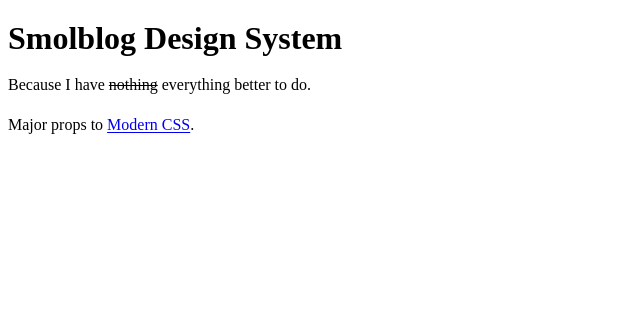
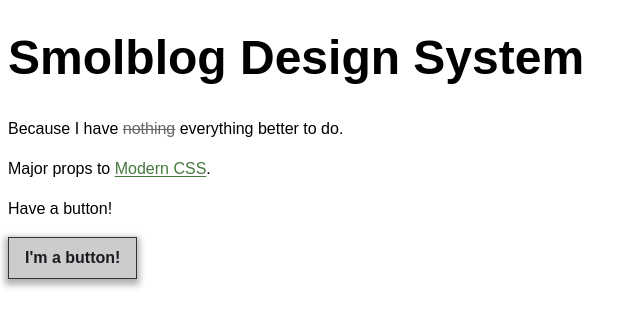
Before and after one commit to smolblog/design-book, a SvelteKit app: page / in a window 1280 px wide. Shown: the top 326 px of the page, without its empty margins (0-644 px from the left). Built offline with nearby package versions, Linux system fonts and the light colour scheme.

Commit message:
Make a button

```diff
--- /dev/null
+++ b/src/lib/atoms/Button.svelte
@@ -0,0 +1,41 @@
+<script lang="ts">
+	export let type: 'submit'|'reset'|null = null;
+	export let theme: 'secondary'|'primary'|'danger' = 'secondary';
+	export let disabled = false;
+</script>
+
+<style>
+	button {
+		font-size: 1rem;
+		border-radius: 0;
+		border: .1rem solid var(--color-secondary);
+		padding: .5em 1em;
+		display: inline-block;
+		background: var(--color-secondary-background);
+		font-weight: bold;
+		color: var(--color-foreground);
+		box-shadow: 0 .2rem .4rem .2rem rgba(0, 0, 0, 0.3);
+
+		&:active {
+			box-shadow: 0 .1rem .2rem .1rem rgba(0, 0, 0, 0.3);
+		}
+
+		&.primary {
+			background: var(--color-primary);
+			color: white;
+		}
+
+		&.danger {
+			background: var(--color-danger);
+			color: white;
+		}
+
+		&[disabled] {
+			opacity: 0.5;
+		}
+	}
+</style>
+
+<button {type} class={theme} {disabled}>
+	<slot/>
+</button>
--- /dev/null
+++ b/src/lib/styles/base.css
@@ -0,0 +1,99 @@
+body {
+	font-family: sans-serif;
+	accent-color: var(--color-primary);
+	color-scheme: var(--color-scheme);
+}
+
+a {
+	color: var(--color-primary);
+}
+
+h1, h2, h3, h4, h5, h6 {
+	margin-top: 1em;
+	margin-bottom: 1rem;
+}
+
+h1 {
+	font-size: 3rem;
+	margin: 2rem auto;
+}
+
+h2 {
+	font-size: 2rem;
+}
+
+h3 { font-size: 1.7rem; }
+h4 { font-size: 1.4rem; }
+h5 { font-size: 1.2rem; }
+h6 { font-size: 1rem; }
+
+p {
+	margin: 1rem auto;
+	line-height: 1.5;
+}
+
+blockquote {
+	margin-inline-start: calc(1em - .5rem);
+	border-inline-start: .5rem solid var(--color-primary);
+	padding-inline-start: 1em;
+
+	& cite {
+		display: block;
+		text-align: end;
+
+		&::before {
+			content: "—";
+			margin-inline-end: .25em;
+		}
+	}
+}
+
+dl {
+	& dt {
+		margin-block-start: 1em;
+		font-weight: bold;
+
+		&:after {
+			content: ":";
+		}
+	}
+
+	& dd {
+		margin-inline-start: 2em;
+		margin-block-end: 1em;
+	}
+}
+
+details {
+	padding: 1em;
+
+	& summary {
+		border: 1px solid var(--color-secondary);
+		margin-block-start: -1em;
+		margin-inline-start: -1em;
+		margin-inline-end: -1em;
+		padding: .75em;
+	}
+
+	& *:last-child {
+		margin-block-end: 0;
+	}
+
+	&[open] {
+		border: 1px solid var(--color-secondary);
+
+		& summary {
+			border: none;
+			border-block-end: 1px solid var(--color-secondary);
+			background: var(--color-secondary-background);
+		}
+	}
+}
+
+del {
+	color: #666;
+}
+
+mark {
+	background-color: var(--color-primary-background);
+}
--- /dev/null
+++ b/src/lib/styles/vars.css
@@ -0,0 +1,20 @@
+:root {
+	--boop: #191b20;
+	--step: #e9e3db;
+	--snek: #9cd398;
+
+	--snek-h: 116;
+	--snek-s: 28%;
+	--snek-l: 83%;
+
+	--color-scheme: light;
+
+	--color-primary: #46783f;
+	--color-primary-background: #b7dfb3;
+	--color-secondary: #333;
+	--color-secondary-background: #ccc;
+	--color-danger: #7c3c3c;
+	--color-danger-background: #d7acac;
+	--color-foreground: #191b20;
+	--color-background: #f4f5f6;
+}
--- a/src/routes/+layout.svelte
+++ b/src/routes/+layout.svelte
@@ -1,5 +1,7 @@
 <script lang="ts">
-	import "$lib/reset.css";
+	import "$lib/styles/reset.css";
+	import "$lib/styles/vars.css";
+	import "$lib/styles/base.css";
 </script>
 
 <slot/>
--- a/src/routes/+page.svelte
+++ b/src/routes/+page.svelte
@@ -1,5 +1,13 @@
+<script lang="ts">
+	import Button from '$lib/atoms/Button.svelte';
+</script>
+
 <h1>Smolblog Design System</h1>
 
 <p>Because I have <del>nothing</del> everything better to do.</p>
 
 <p>Major props to <a href="https://moderncss.dev/">Modern CSS</a>.</p>
+
+<p>Have a button!</p>
+
+<Button>I'm a button!</Button>
--- a/svelte.config.js
+++ b/svelte.config.js
@@ -1,5 +1,5 @@
 import adapter from '@sveltejs/adapter-auto';
-import { vitePreprocess } from '@sveltejs/kit/vite';
+import { vitePreprocess } from '@sveltejs/vite-plugin-svelte';
 
 /** @type {import('@sveltejs/kit').Config} */
 const config = {
@@ -12,6 +12,10 @@ const config = {
 		// If your environment is not supported or you settled on a specific environment, switch out the adapter.
 		// See https://kit.svelte.dev/docs/adapters for more information about adapters.
 		adapter: adapter()
+	},
+
+	compilerOptions: {
+		cssHash: ({ filename }) => `sb-${filename}`,
 	}
 };
 
```
Also changed, not shown: package.json (+7 -6 lines), src/lib/styles/reset.css (renamed from src/lib/reset.css, +23 -8 lines), 1 other file (tests, documents, lock files or other folders).
